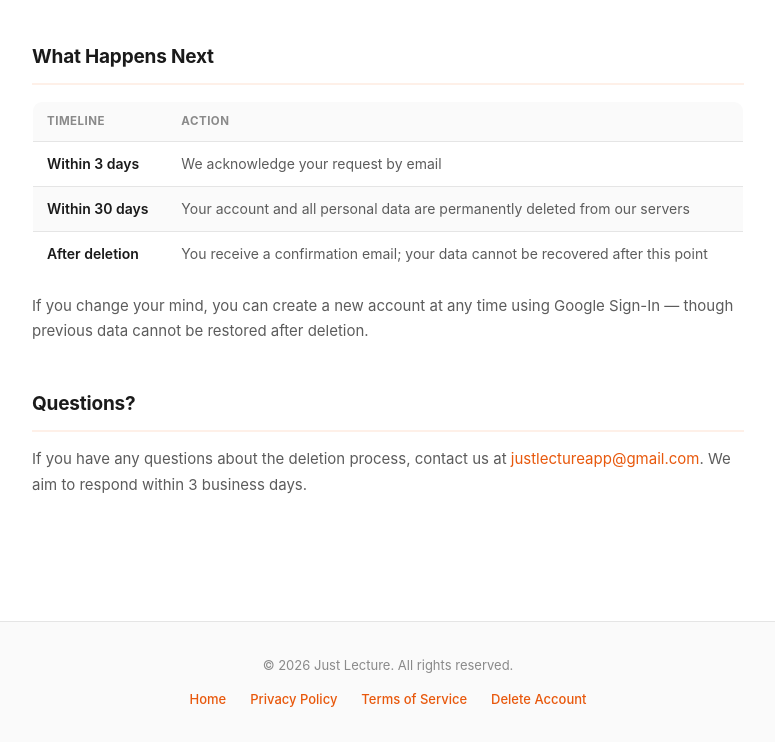
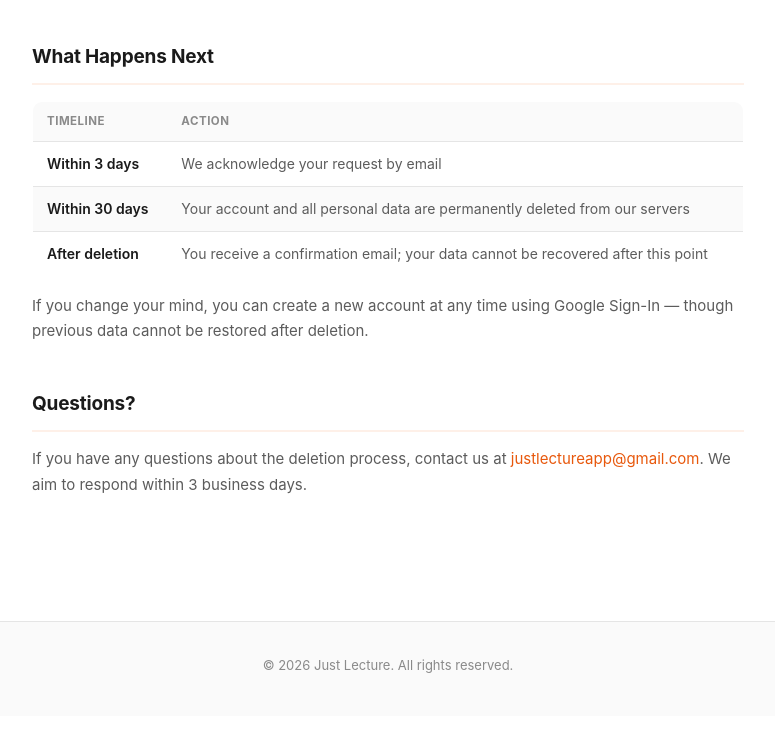
Before and after one commit to ridamnibjia/just-lecture-legal, a plain HTML site: page delete-account.html in a window 1280 px wide. Shown: the part 1773-2515 px from the top of the page, without its empty margins (252-1027 px from the left). After the commit the page ends 2489 px from the top, so only its background shows below. Drawn offline with Linux system fonts and the light colour scheme.

Commit message:
fix: strip all inter-page navigation links from all four pages

```diff
--- a/delete-account.html
+++ b/delete-account.html
@@ -224,12 +224,6 @@ Thank you.</div>
   <footer>
     <div class="footer-inner">
       <p>© 2026 Just Lecture. All rights reserved.</p>
-      <div class="footer-links">
-        <a href="index.html">Home</a>
-        <a href="privacy-policy.html">Privacy Policy</a>
-        <a href="terms-of-service.html">Terms of Service</a>
-        <a href="delete-account.html">Delete Account</a>
-      </div>
     </div>
   </footer>
 
```
Also changed, not shown: index.html (+0 -5 lines), privacy-policy.html (+0 -6 lines), terms-of-service.html (+2 -8 lines).
